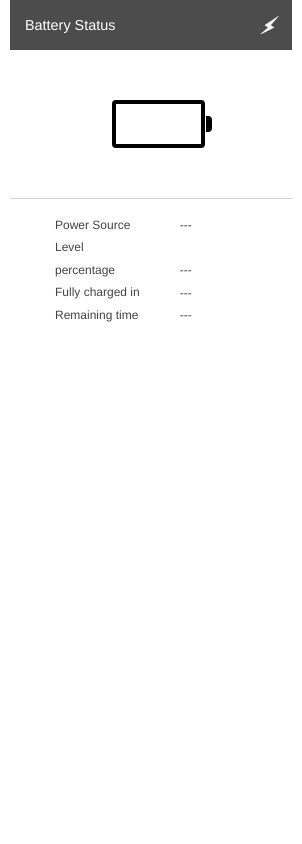
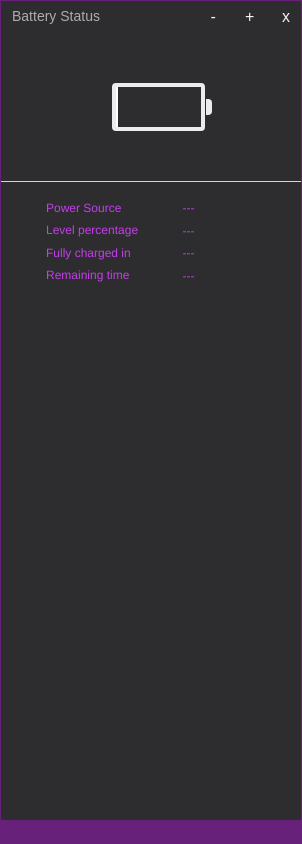
Before and after one commit to ochui/Battery-watcher, an Electron app: page src/app.html in a window 302 px wide. Drawn offline with Linux system fonts and the light colour scheme; files whose address does not match are found by name.

Commit message:
added Frameless window

```diff
--- a/src/app.html
+++ b/src/app.html
@@ -1,5 +1,6 @@
 <!doctype html>
 <html lang="en">
+
 <head>
     <meta charset="utf-8">
     <title>Battery Status</title>
@@ -9,10 +10,17 @@
     <meta name="HandheldFriendly" content="True">
     <link rel="stylesheet" href="css/styles.css">
 </head>
+
 <body>
-
-      <h1 class="battery-title">Battery Status</h1>
-
+    <div id="title-bar">
+        <div id="title">Battery Status</div>
+        <div id="title-bar-btns">
+            <button id="min-btn">-</button>
+            <button id="max-btn">+</button>
+            <button id="close-btn">x</button>
+        </div>
+    </div>
+    <div class="content">
         <div class="battery-box">
             <strong class="battery-percentage"></strong>
             <i class="battery"></i>
@@ -32,6 +40,9 @@
             <dd class="battery-remaining">---</dd>
         </dl>
 
+    </div>
+    <script src="js/window.js"></script>
     <script src="js/battery.js" async></script>
 </body>
+
 </html>
--- a/src/css/styles.css
+++ b/src/css/styles.css
@@ -4,26 +4,99 @@
  */
 body {
     font: 100%/1.4em "Helvetica Neue", "Helvetica", "Arial", sans-serif;
-    margin: 0 auto;
-    padding: 0 0.625em;
-    color: #444;
-    -webkit-text-size-adjust: none;
+    padding: 0px;
+    margin: 0px;
+    background-color: #2D2D30;
+    border: 1px solid #68217A;
+    border-bottom: 24px solid #68217A;
+    position: absolute;
+    top: 0px;
+    left: 0px;
+    right: 0px;
+    bottom: 0px;
 }
+#title-bar {
 
-/**
- * Small Screens
- */
+   -webkit-app-region: drag;
 
-.demo-header {
-  margin-bottom: 80px;
-  text-align: center;
-}
+   height: 32px;
 
-.demo-title {
-  font-size: 4em;
-  line-height: 1em;
-  text-align: center;
-}
+   padding: 0px;
+
+   margin: 0px;
+
+   color: #ADADAD;
+
+   font-family: sans-serif;
+
+  }
+
+
+
+  #title {
+    background: inherit url('../images/bolt.png') no-repeat 95% 15px;
+   position: fixed;
+
+   top: 0px;
+
+   left: 12px;
+
+   line-height: 32px;
+
+   font-size: 14px;
+
+  }
+
+
+
+  #title-bar-btns {
+
+   -webkit-app-region: no-drag;
+
+   position: fixed;
+
+   top: 1px;
+
+   right: 0px;
+
+  }
+
+
+
+  #title-bar-btns button {
+
+   height: 32px;
+
+   width: 32px;
+
+   background-color: transparent;
+
+   border: none;
+
+   color: #F1F1F1;
+
+   font-size: 16px;
+
+  }
+
+
+
+  #title-bar-btns button:hover {
+
+   background-color: #3F3F41;
+
+  }
+
+
+
+  #content {
+
+   padding: 12px;
+
+   color: #CCCCCC;
+
+  }
+
 
 .battery-card {
   font-family: "Helvetica", Arial, sans-serif;
@@ -49,6 +122,7 @@ body {
 .battery-percentage {
   font-size: 2.5em;
   line-height: 50px;
+  color: rgb(197, 62, 235);
   display: inline-block;
   vertical-align: middle;
   margin-right: 10px;
@@ -64,7 +138,7 @@ body {
 .battery {
   display: inline-block;
   position: relative;
-  border: 4px solid #000;
+  border: 4px solid rgb(236, 236, 236);
   width: 85px;
   height: 40px;
   border-radius: 4px;
@@ -75,7 +149,7 @@ body {
   content: '';
   display: block;
   box-sizing: border-box;
-  background: #000;
+  background: #68217A;
   height: 40px;
   position: absolute;
   border: 1px solid #fff;
@@ -84,7 +158,7 @@ body {
 .battery:after {
   content: '';
   display: block;
-  background: #000;
+  background: rgb(236, 236, 236);
   width: 6px;
   height: 16px;
   position: absolute;
@@ -99,6 +173,7 @@ body {
   margin: 0 auto;
   padding: 15px 45px;
   overflow: hidden;
+  color: rgb(197, 62, 235);
 }
 
 .battery-info dd {
--- /dev/null
+++ b/src/js/window.js
@@ -0,0 +1,31 @@
+(function () {
+
+    const remote = require('electron').remote;
+
+    function init() {
+      document.getElementById("min-btn").addEventListener("click", function (e) {
+        const window = remote.getCurrentWindow();
+        window.minimize();
+      });
+
+      document.getElementById("max-btn").addEventListener("click", function (e) {
+        const window = remote.getCurrentWindow();
+        if (!window.isMaximized()) {
+          window.maximize();
+        } else {
+          window.unmaximize();
+        }
+      });
+
+      document.getElementById("close-btn").addEventListener("click", function (e) {
+        const window = remote.getCurrentWindow();
+        window.close();
+      });
+    };
+
+    document.onreadystatechange = function () {
+      if (document.readyState == "complete") {
+        init();
+      }
+    };
+})();
```
Also changed, not shown: app.js (+11 -5 lines). Lines whose indentation alone changed are shown as unchanged.
